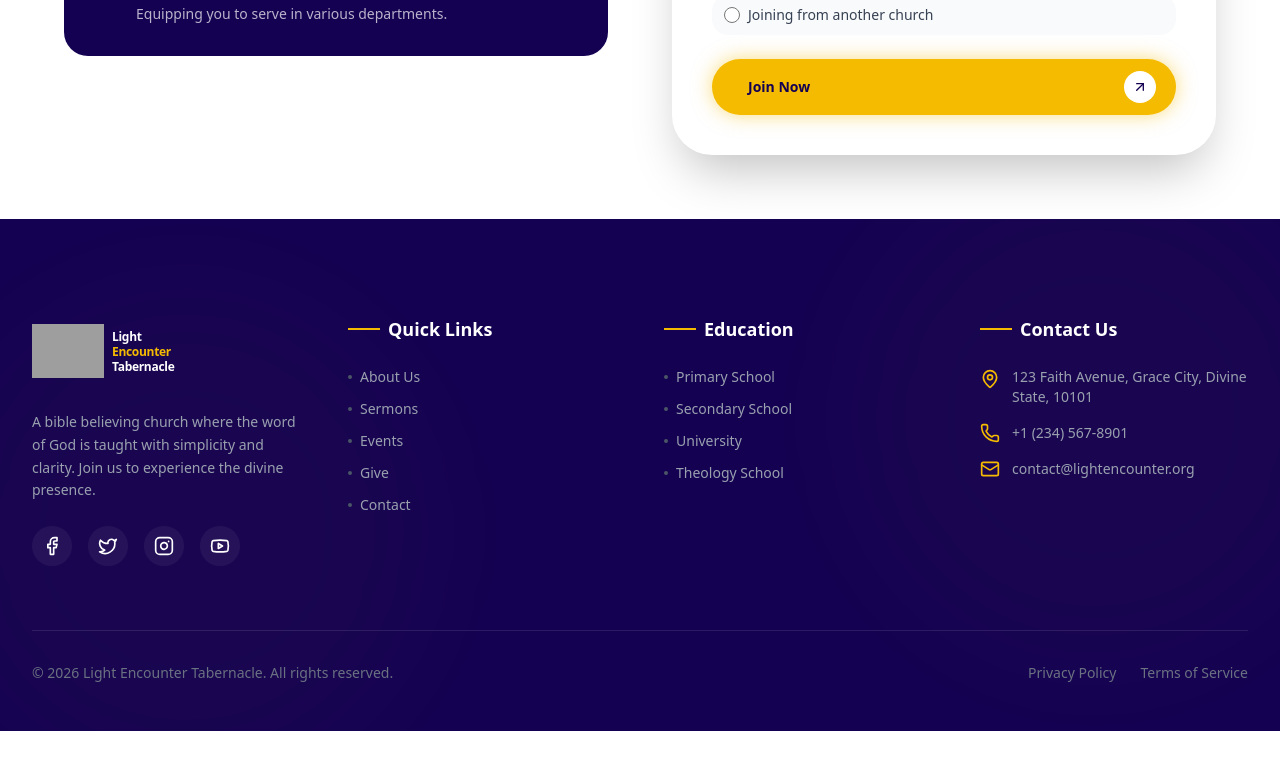
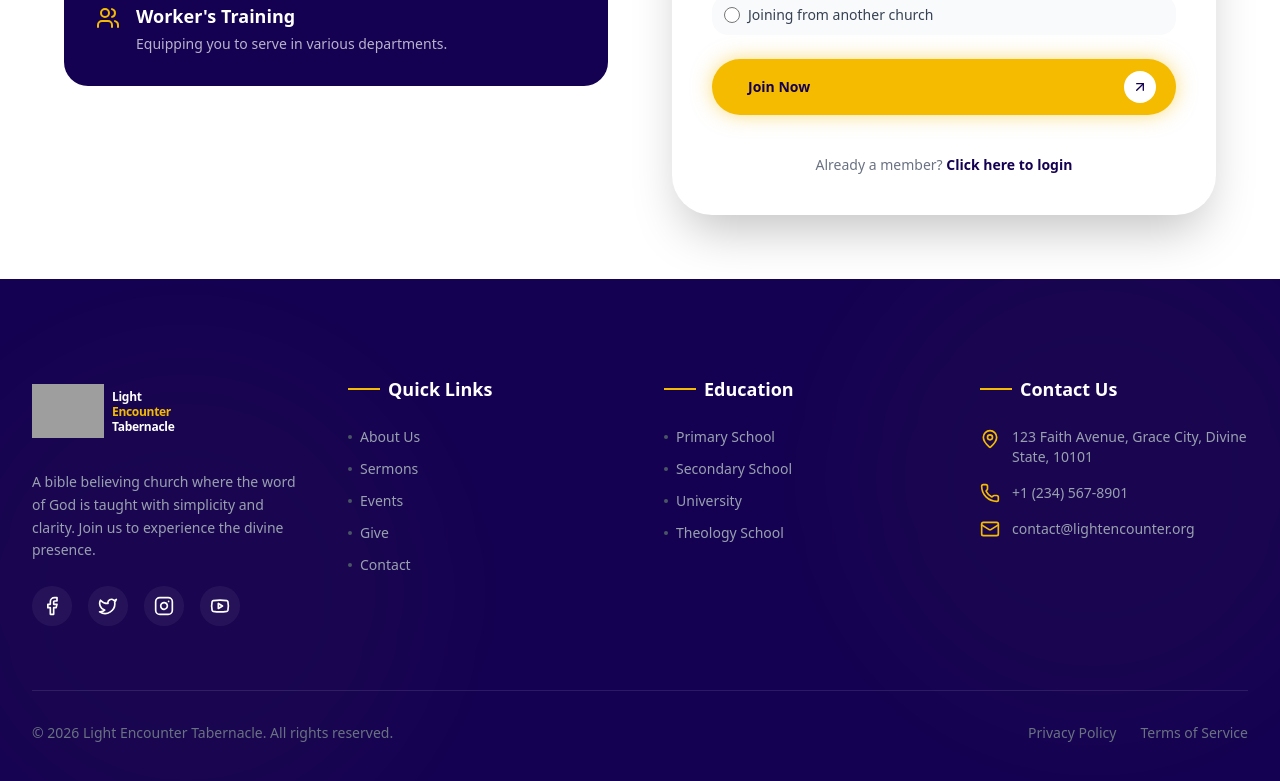
Before and after one commit to Olawale738/MAIN-LETW-SITE, a Next.js app in the folder frontend/: page /join in a window 1280 px wide. Shown: the part 1441-2222 px from the top of the page. Before the commit the page ends 2172 px from the top, so only its background shows below. Built offline with nearby package versions, Linux system fonts and the light colour scheme; grey boxes are pictures that could not be loaded; a web font is replaced by a local one.

Commit message:
Fixed authentication and routing

```diff
--- a/frontend/src/app/join/page.tsx
+++ b/frontend/src/app/join/page.tsx
@@ -8,6 +8,7 @@ import { Input } from '@/components/ui/input'
 import { Label } from '@/components/ui/label'
 import { RadioGroup, RadioGroupItem } from '@/components/ui/radio-group'
 import { BookOpen, Users, Heart, Star, ArrowRight } from 'lucide-react'
+import Link from 'next/link'
 import { useState } from 'react'
 
 export default function JoinPage() {
@@ -183,6 +184,11 @@ export default function JoinPage() {
                     </div>
                   </div>
                 </Button>
+                <div className="mt-4 text-center">
+                  <p className="text-gray-500 text-sm">
+                    Already a member? <Link href="/auth/login" className="text-[#140152] hover:underline font-semibold">Click here to login</Link>
+                  </p>
+                </div>
               </form>
             </CardContent>
           </Card>
```
Also changed, not shown: 1 other file (tests, documents, lock files or other folders).
